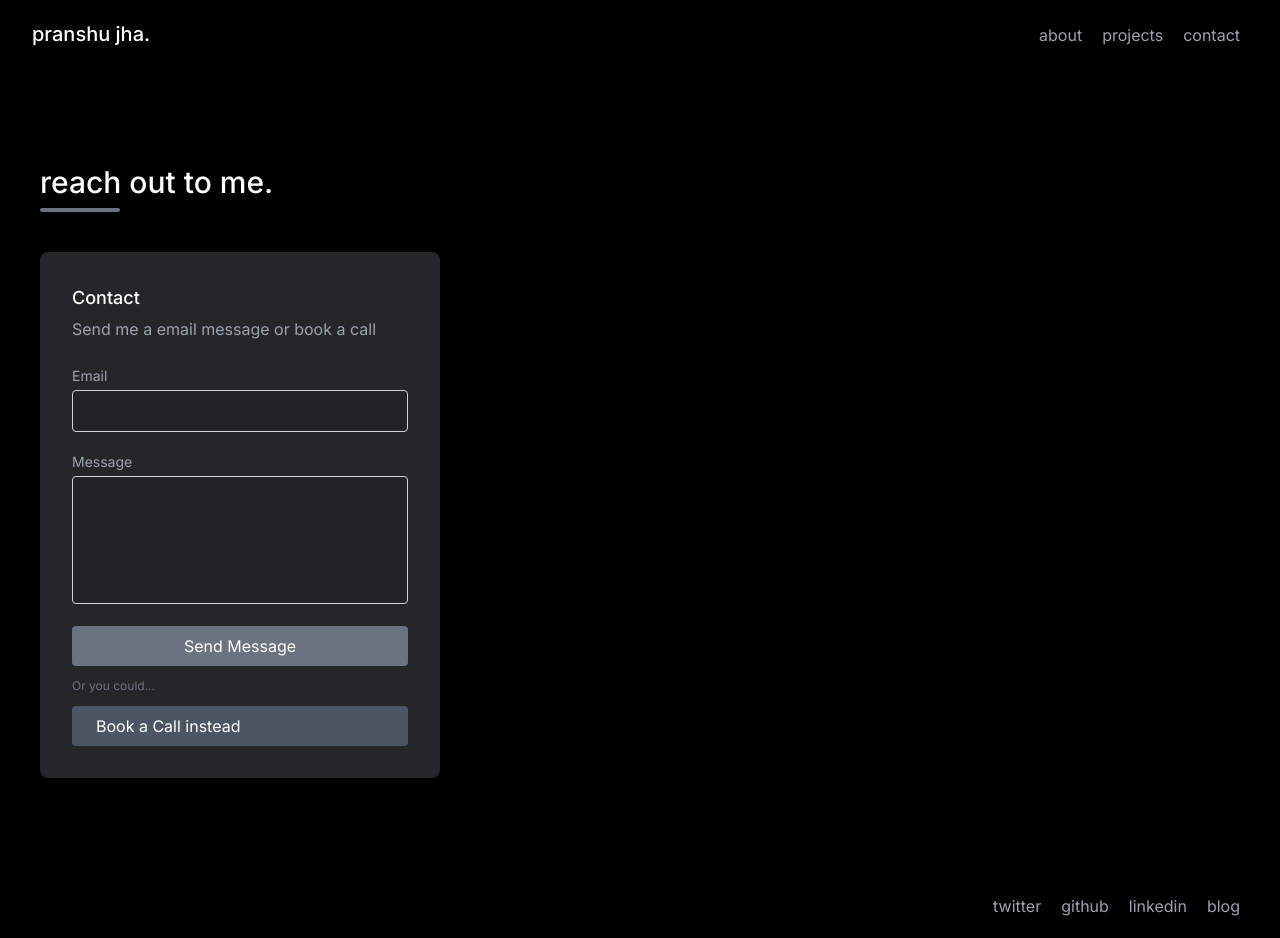
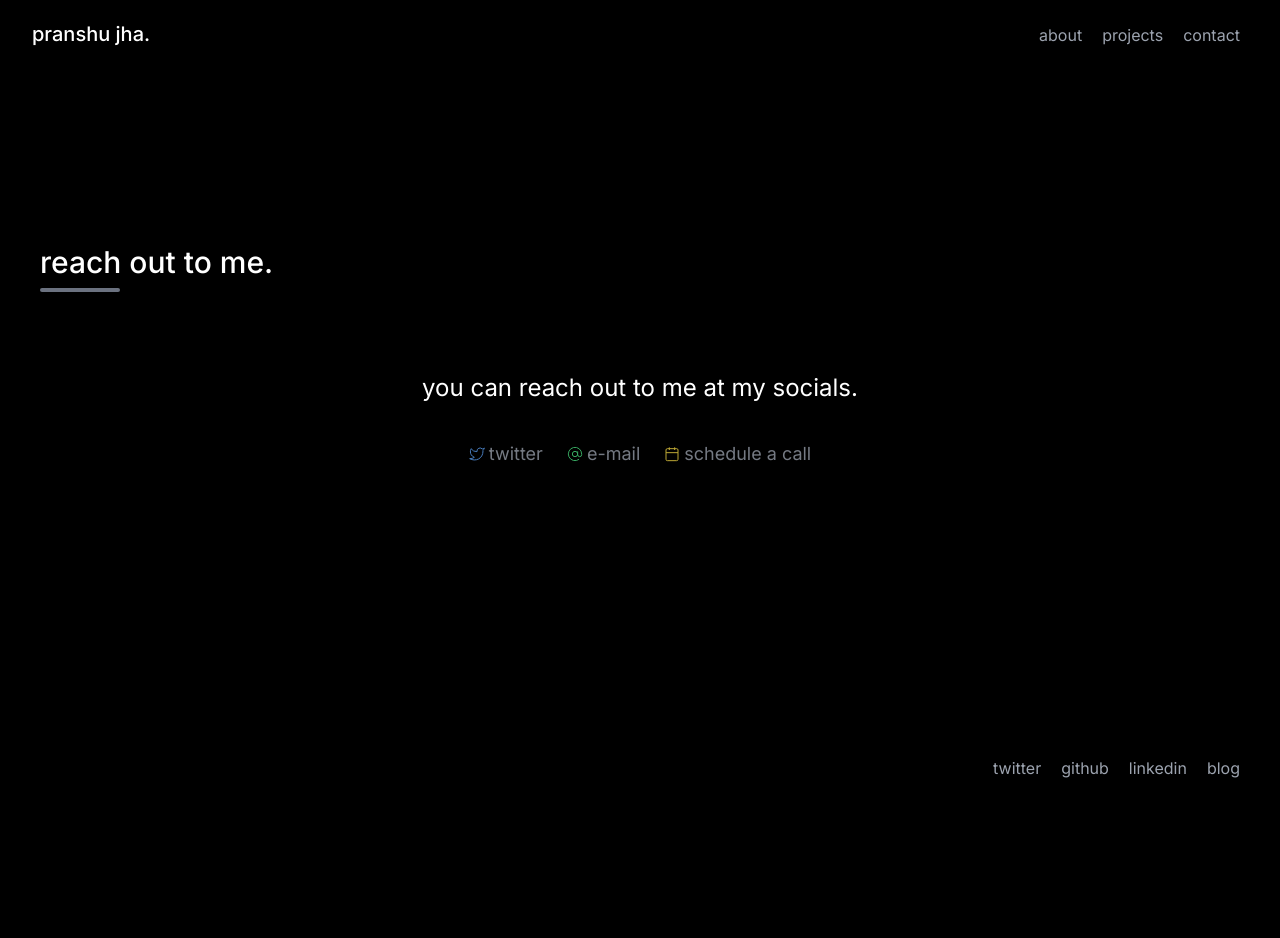
Before and after one commit to pranshuj73/portfolio, a Next.js app: page /contact in a window 1280 px wide. After the commit the page ends 800 px from the top, so only its background shows below. Built offline with nearby package versions, Linux system fonts and the light colour scheme.

Commit message:
refactor(contact): ui update, simplified contact

```diff
--- a/components/contactFrom.tsx
+++ b/components/contactFrom.tsx
@@ -1,25 +1,42 @@
+import { PropsWithChildren } from "react"
+
+// tool function with returns prop children and accepts prop name of type string and color of type string
+type SocialProps = {
+  name: string,
+  link: string,
+  colorClass: string,
+}
+
+function Social(props: PropsWithChildren<SocialProps>) {
+  return (
+    <a href={props.link} target="_blank" rel="noreferrer noopener" className={`flex flex-row items-center justify-center ${props.colorClass} m-3 justify-self-center opacity-75 hover:opacity-100 transition-all duration-300 ease-in cursor-pointer`}>
+      <svg xmlns="http://www.w3.org/2000/svg" fill="none" viewBox="0 0 24 24" strokeWidth={1.5} stroke="currentColor" className="w-4 h-4 mr-1">
+        {props.children}
+      </svg>
+      <p className="text-lg text-gray-400 hover:text-gray-200 transition-all duration-300 ease-in">{props.name}</p>
+    </a>
+  )
+}
+
 export default function ContactForm() {
   return (
-    <div className="container px-10 py-24 mx-auto text-gray-400">
-      <div className="flex flex-col w-full mb-10">
+    <section className="container px-10 py-24 mx-auto flex flex-col items-center text-gray-400 -mt-20">
+      <div className="flex flex-col w-full mb-20">
         <h1 className="sm:text-3xl text-2xl font-medium title-font mb-2 text-white">reach out to me.</h1>
         <div className="h-1 w-20 bg-gray-500 rounded" />
       </div>
-      <div className="lg:w-1/3 md:w-1/2 bg-[#242628] rounded-lg p-8 flex flex-col w-full mt-10 md:mt-0">
-        <h2 className="text-white text-lg mb-1 font-medium title-font">Contact</h2>
-        <p className="leading-relaxed mb-5">Send me a email message or book a call</p>
-        <div className="relative mb-4">
-          <label htmlFor="email" className="leading-7 text-sm">Email</label>
-          <input type="email" id="email" name="email" className="w-full bg-[#232425] rounded border border-gray-300 text-base outline-none text-white py-1 px-3 leading-8 transition-colors duration-200 ease-in-out" />
-        </div>
-        <div className="relative mb-4">
-          <label htmlFor="message" className="leading-7 text-sm">Message</label>
-          <textarea id="message" name="message" className="w-full bg-[#232425] rounded border border-gray-300 h-32 text-base outline-none text-white py-1 px-3 resize-none leading-6 transition-colors duration-200 ease-in-out" defaultValue={""} />
-        </div>
-        <button className="text-white bg-gray-500 border-0 py-2 px-6 focus:outline-none hover:bg-gray-600 rounded">Send Message</button>
-        <p className="text-xs text-gray-500 my-3">Or you could...</p>
-        <a className="text-white bg-gray-600 border-0 py-2 px-6 focus:outline-none hover:bg-gray-700 rounded" href="https://cal.com/pranshujha" rel="noopener noreferer" target="_blank">Book a Call instead</a>
+      <h1 className="text-2xl text-white text-center">you can reach out to me at my socials.</h1>
+      <div className="flex flex-row flex-wrap items-center justify-center mt-6">
+        <Social name="twitter" colorClass="text-blue-400">
+          <path d="M23 3a10.9 10.9 0 0 1-3.14 1.53 4.48 4.48 0 0 0-7.86 3v1A10.66 10.66 0 0 1 3 4s-4 9 5 13a11.64 11.64 0 0 1-7 2c9 5 20 0 20-11.5a4.5 4.5 0 0 0-.08-.83A7.72 7.72 0 0 0 23 3z"></path>
+        </Social>
+        <Social name="e-mail" colorClass="text-green-400">
+          <circle cx="12" cy="12" r="4"></circle><path d="M16 8v5a3 3 0 0 0 6 0v-1a10 10 0 1 0-3.92 7.94"></path>
+        </Social>
+        <Social name="schedule a call" colorClass="text-yellow-300">
+          <rect x="3" y="4" width="18" height="18" rx="2" ry="2"></rect><line x1="16" y1="2" x2="16" y2="6"></line><line x1="8" y1="2" x2="8" y2="6"></line><line x1="3" y1="10" x2="21" y2="10"></line>
+        </Social>
       </div>
-    </div>
+    </section>
   )
 }
--- a/components/introduction.tsx
+++ b/components/introduction.tsx
@@ -3,11 +3,11 @@ import Image from "next/image"
 export default function Introduction() {
   return (
     <section className="text-gray-400 body-font">
-      <div className="container px-10 py-24 mx-auto flex flex-col">
-        <div className="flex flex-col w-full mb-10">
-            <h1 className="sm:text-3xl text-2xl font-medium title-font mb-2 text-white">about me.</h1>
-            <div className="h-1 w-20 bg-gray-500 rounded" />
-          </div>
+      <div className="container px-10 py-24 mx-auto">
+        <div className="flex flex-col mb-10">
+          <h1 className="sm:text-3xl text-2xl font-medium title-font mb-2 text-white">about me.</h1>
+          <div className="h-1 w-20 bg-gray-500 rounded" />
+        </div>
         <div className="lg:w-4/6 mx-auto">
           <div className="flex flex-col sm:flex-row items-center justify-center mt-10">
             <div className="sm:w-1/3 text-center sm:pr-8 sm:py-8">
```
